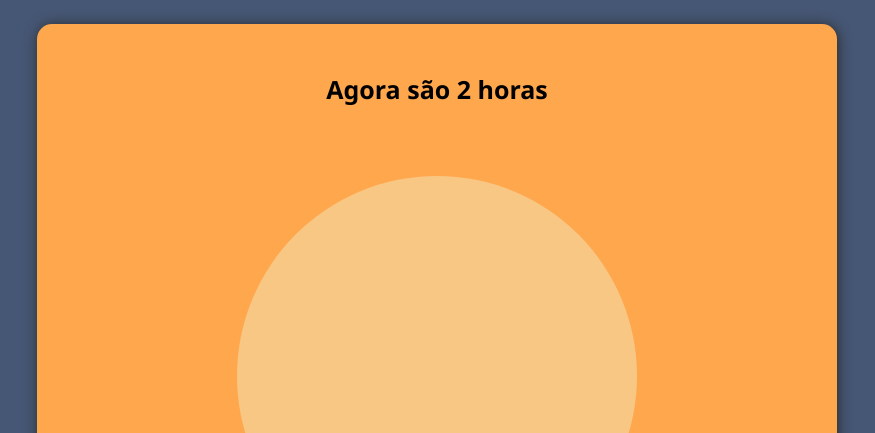
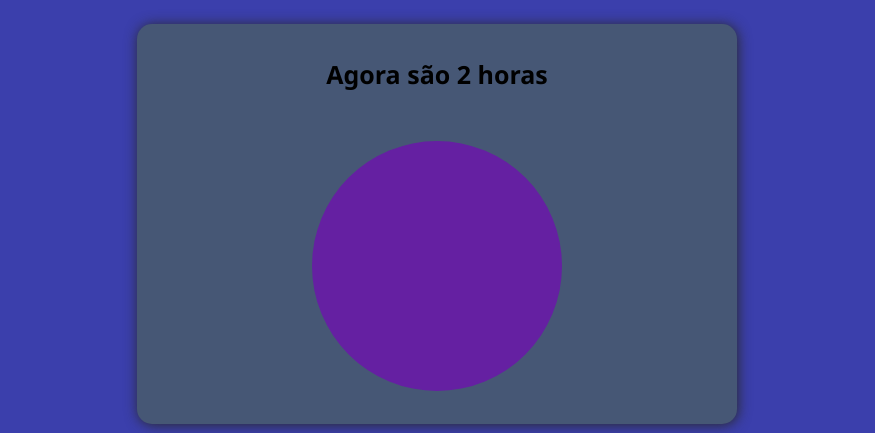
Before and after one commit to elijahAlvs/JavaScript-e-ECMAScript, a plain HTML site: page CONDICOES/exercicios-condicoes/horario/ex001.html in a window 1280 px wide. Shown: the part 116-549 px from the top of the page, without its empty margins (203-1078 px from the left). Drawn offline with Linux system fonts and the light colour scheme.

Commit message:
Projeto horario finalizado
Finalizei o projeto que mostra o horário e muda o estilo da página, correspondendo ao momento

```diff
--- a/CONDICOES/exercicios-condicoes/horario/assets/css/style.css
+++ b/CONDICOES/exercicios-condicoes/horario/assets/css/style.css
@@ -16,8 +16,8 @@ header{
     padding: 40px;
 }
 main{
-    width: 800px;
-    height: 600px;
+    width: 600px;
+    height: 400px;
     margin: auto;
     display: flex;
     justify-content: center;
@@ -27,15 +27,15 @@ main{
     box-shadow: 1px 1px 13px rgb(42, 42, 42);
 }
 main > div#containerAll > div#txt{
-    margin-bottom: 70px;
+    margin-bottom: 50px;
 }
 main > div#containerAll > div#txt > h2#txtHora{
     font-size: 25px;
     text-align: center;
 }
 main > div#containerAll > div#img{
-    width: 400px;
-    height: 400px;
+    width: 250px;
+    height: 250px;
     background-color: black;
     border-radius: 50%;
 
--- a/CONDICOES/exercicios-condicoes/horario/assets/js/script.js
+++ b/CONDICOES/exercicios-condicoes/horario/assets/js/script.js
@@ -9,9 +9,9 @@ if(horas >= 6 && horas <= 12){
     console.log('Manhã')
     textoHorario.innerHTML = `Agora são ${horas} horas`
     //Estilos
-    document.body.style.background = '#F82A2AD6'
-    mainHTML.style.background = '#FFA74D'
-    imagem.style.background = '#F9C784'
+    document.body.style.background = '#0090FED6'
+    mainHTML.style.background = '#FFAE00'
+    imagem.style.background = '#CCF000'
 
 }else if(horas >= 13 && horas <= 18){
     console.log('Tarde')
@@ -25,9 +25,9 @@ if(horas >= 6 && horas <= 12){
     console.log('Noite')
     textoHorario.innerHTML = `Agora são ${horas} horas`
     //Estilos
-    document.body.style.background = '#465775'
-    mainHTML.style.background = '#FFA74D'
-    imagem.style.background = '#F9C784'
+    document.body.style.background = '#3B3FAC'
+    mainHTML.style.background = '#465775'
+    imagem.style.background = '#6520A2'
 
 }else{
     console.log('Horário inválido')
```
